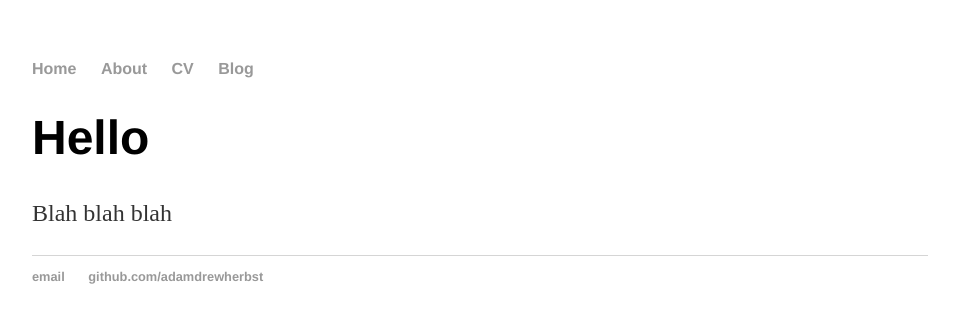
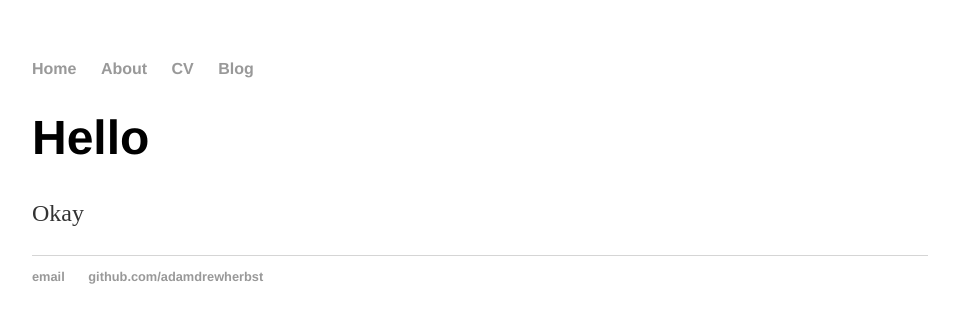
Before and after one commit to adamdrewherbst/adamdrewherbst.github.io, a Jekyll site: the page built from index.html, in a window 1280 px wide. Shown: the top 323 px of the page, without its empty margins (160-1119 px from the left). Built offline with Jekyll 4.4.1, drawn with Linux system fonts in a browser that asks for light colours.

Commit message:
Update index.html

```diff
--- a/index.html
+++ b/index.html
@@ -1,29 +1,8 @@
-<!DOCTYPE html>
-<html>
-	<head>
-		<title>Continuum Theory of Particle Physics</title>
-		<link rel="stylesheet" type="text/css" href="/css/main.css">
-	</head>
-	<body>
-		<nav>
-    		<ul>
-        		<li><a href="/">Home</a></li>
-	        	<li><a href="/about">About</a></li>
-        		<li><a href="/cv">CV</a></li>
-        		<li><a href="/blog">Blog</a></li>
-    		</ul>
-		</nav>
-		<div class="container">
-    		<div class="blurb">
-        		<h1>Hello</h1>
-				<p>Blah blah blah</p>
-    		</div><!-- /.blurb -->
-		</div><!-- /.container -->
-		<footer>
-    		<ul>
-        		<li><a href="mailto:adamdrewherbst@gmail.com">email</a></li>
-        		<li><a href="https://github.com/adamdrewherbst">github.com/adamdrewherbst</a></li>
-			</ul>
-		</footer>
-	</body>
-</html>
+---
+layout: default
+title: Continuum Theory of Particle Physics
+---
+<div class="blurb">
+	<h1>Hello</h1>
+	<p>Okay</p>
+</div><!-- /.blurb -->
```
